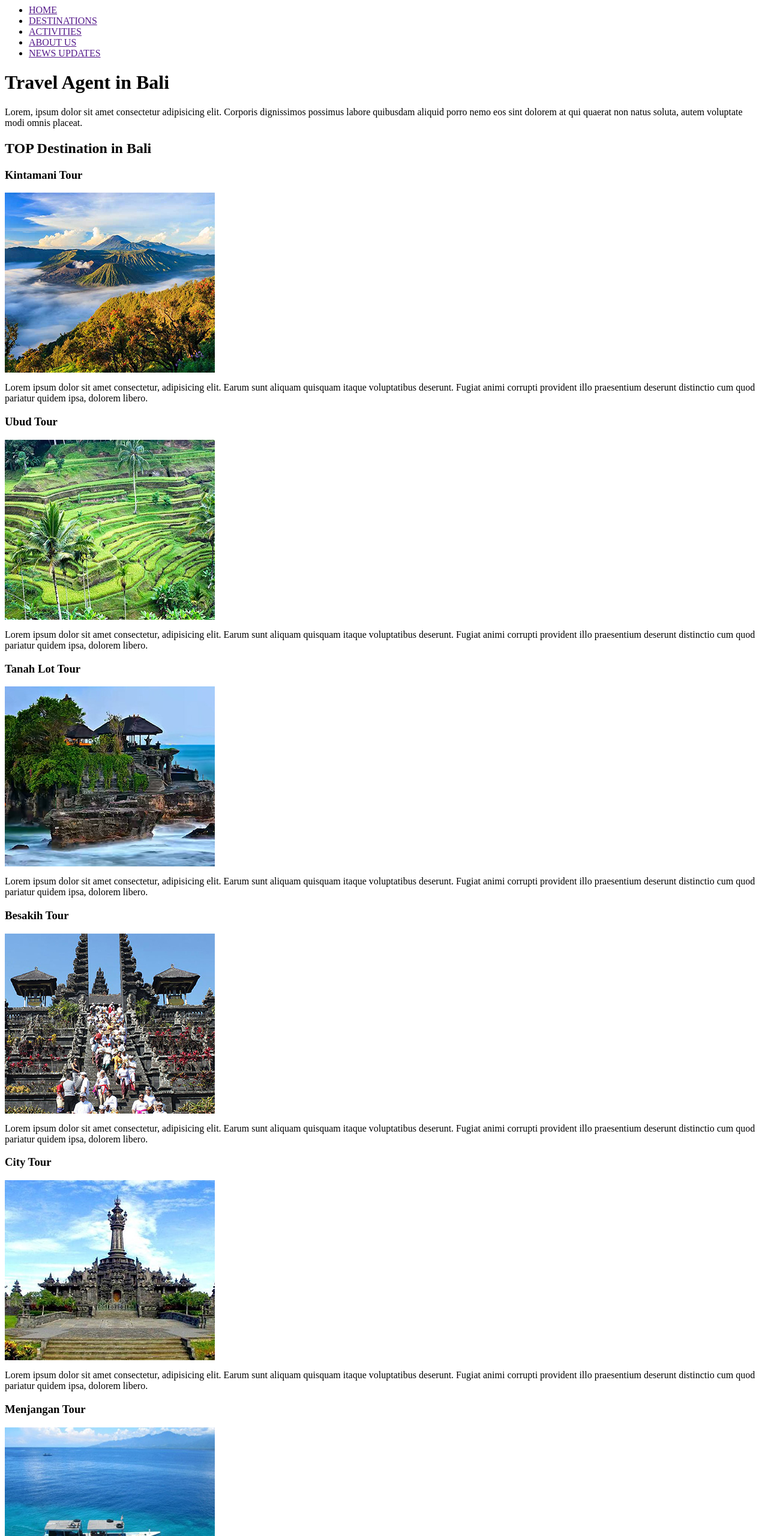
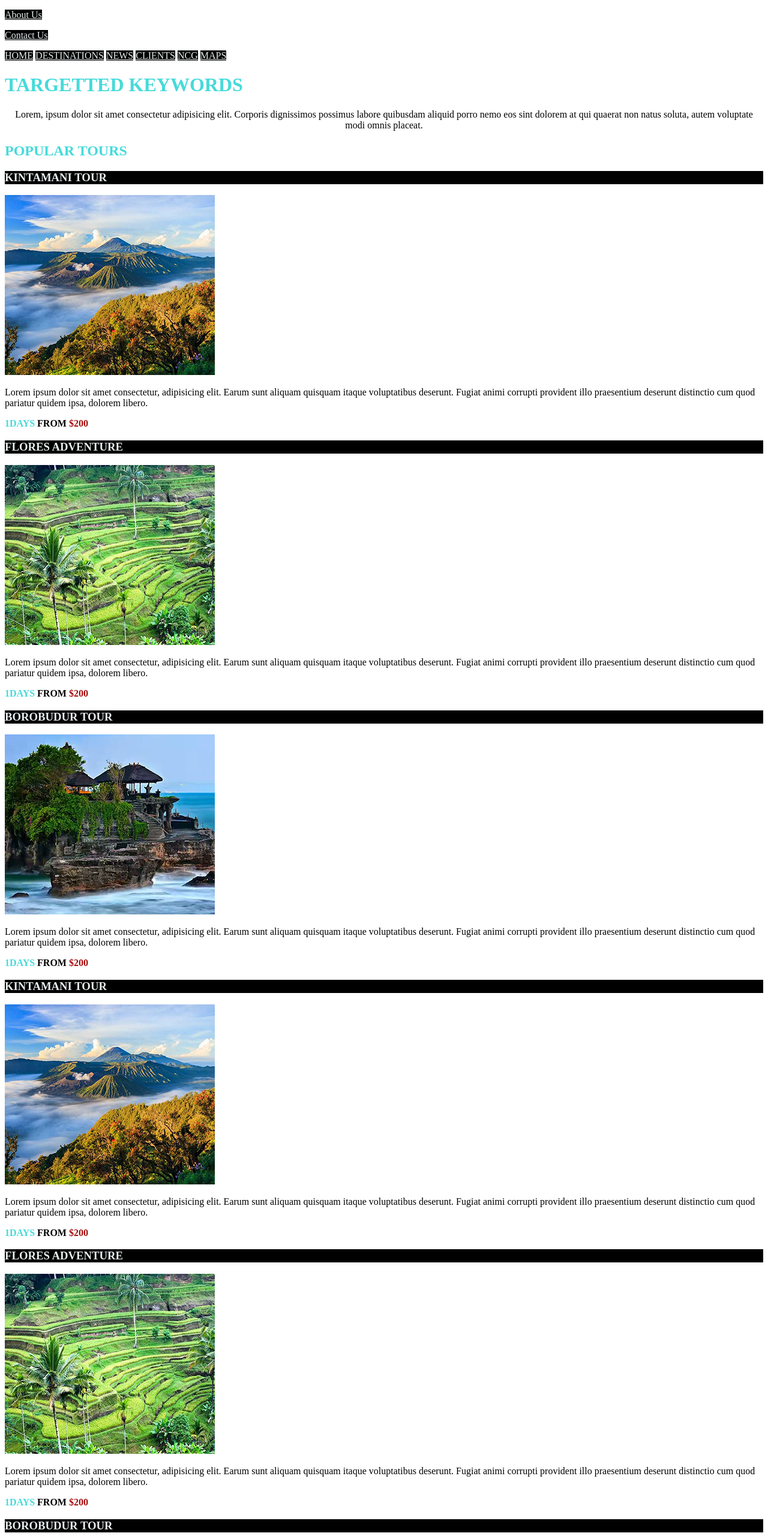
Before and after one commit to chendyws/WebsiteExercise, a plain HTML site: page index.html in a window 1280 px wide. Shown: the top 2560 px of the page at 60% size. Drawn offline with Linux system fonts and the light colour scheme.

Commit message:
second exercise

```diff
--- /dev/null
+++ b/assets/css/style.css
@@ -0,0 +1,42 @@
+@charset "utf-8";
+/* CSS Document */
+
+.text-white {
+    color: rgb(231, 238, 238);
+}
+
+.text-blue {
+    color: rgb(70, 218, 218);
+}
+
+.text-red {
+    color: rgb(168, 10, 10);
+}
+
+.text-center{
+	text-align: center;
+}
+
+.bg-black{
+	background-color: black;
+}
+
+.bg-white{
+	background-color: rgb(231, 238, 238);
+}
+
+.bg-blue{
+	background-color: blue;
+}
+
+.bold{
+	font-weight: bold;
+}
+
+.underline{
+	text-decoration: underline;
+}
+
+.italic{
+	font-style: italic;
+}
--- a/index.html
+++ b/index.html
@@ -1,72 +1,83 @@
+<!doctype html>
+
 <html>
 
     <head>
         <title>Suares Bali Tour and Travel</title>
         <meta name="Description" content="Suares Bali Tour and Travel is a Travel Agent in Bali">
-
+        <link rel="stylesheet" type="text/css" href="assets/css/style.css">
     </head>
 
     <body>
-        <ul>
-            <li><a href="">HOME</a></li>
-            <li><a href="">DESTINATIONS</a></li>
-            <li><a href="">ACTIVITIES</a></li>
-            <li><a href="">ABOUT US</a></li>
-            <li><a href="">NEWS UPDATES</a></li>
-        </ul>
-
-        <h1>Travel Agent in Bali</h1>
-
-        <p>Lorem, ipsum dolor sit amet consectetur adipisicing elit. Corporis dignissimos possimus labore quibusdam aliquid porro nemo eos sint dolorem at qui quaerat non natus soluta, autem voluptate modi omnis placeat.</p>
-
-        <h2>TOP Destination in Bali</h2>
+            <p><a class="text-white bg-black" href="">About Us</a></p>
+            <p><a class="text-white bg-black" href="">Contact Us</a></p>
+            <a class="text-white bg-black" href="">HOME</a>
+            <a class="text-white bg-black" href="">DESTINATIONS</a>
+            <a class="text-white bg-black" href="">NEWS</a>
+            <a class="text-white bg-black" href="">CLIENTS</a>
+            <a class="text-white bg-black" href="">NCG</a>
+            <a class="text-white bg-black" href="">MAPS</a>
 
 
-        <h3>Kintamani Tour</h3>
+
+        <h1 class="text-blue">TARGETTED KEYWORDS</h1>
+
+        <p class="text-center">Lorem, ipsum dolor sit amet consectetur adipisicing elit. Corporis dignissimos possimus labore quibusdam aliquid porro nemo eos sint dolorem at qui quaerat non natus soluta, autem voluptate modi omnis placeat.</p>
+
+        <h2 class="text-blue">POPULAR TOURS</h2>
+
+
+        <h3 class="text-white bg-black">KINTAMANI TOUR</h3>
+        <img src="assets/images/kintamanitour.jpg" alt="Kintamani Tour Image">
+        <p>Lorem ipsum dolor sit amet consectetur, adipisicing elit. Earum sunt aliquam quisquam itaque voluptatibus deserunt. Fugiat animi corrupti provident illo praesentium deserunt distinctio cum quod pariatur quidem ipsa, dolorem libero.</p>
+        <P><span class="text-blue bold">1DAYS</span> <span class="bold">FROM</span>  <span class="text-red bold">$200</span></P>
+
+        <h3 class="text-white bg-black">FLORES ADVENTURE</h3>
+        <img src="assets/images/ubudtour.jpg" alt="Ubud Tour Image">
+        <p>Lorem ipsum dolor sit amet consectetur, adipisicing elit. Earum sunt aliquam quisquam itaque voluptatibus deserunt. Fugiat animi corrupti provident illo praesentium deserunt distinctio cum quod pariatur quidem ipsa, dolorem libero.</p>
+        <P><span class="text-blue bold">1DAYS</span> <span class="bold">FROM</span>  <span class="text-red bold">$200</span></P>
+
+        <h3 class="text-white bg-black">BOROBUDUR TOUR</h3>
+        <img src="assets/images/tanahlottour.jpg" alt="Tanah Lot Tour">
+        <p>Lorem ipsum dolor sit amet consectetur, adipisicing elit. Earum sunt aliquam quisquam itaque voluptatibus deserunt. Fugiat animi corrupti provident illo praesentium deserunt distinctio cum quod pariatur quidem ipsa, dolorem libero.</p>
+        <P><span class="text-blue bold">1DAYS</span> <span class="bold">FROM</span>  <span class="text-red bold">$200</span></P>
+
+        <h3 class="text-white bg-black">KINTAMANI TOUR</h3>
+        <img src="assets/images/kintamanitour.jpg" alt="Kintamani Tour Image">
+        <p>Lorem ipsum dolor sit amet consectetur, adipisicing elit. Earum sunt aliquam quisquam itaque voluptatibus deserunt. Fugiat animi corrupti provident illo praesentium deserunt distinctio cum quod pariatur quidem ipsa, dolorem libero.</p>
+        <P><span class="text-blue bold">1DAYS</span> <span class="bold">FROM</span>  <span class="text-red bold">$200</span></P>
+
+        <h3 class="text-white bg-black">FLORES ADVENTURE</h3>
+        <img src="assets/images/ubudtour.jpg" alt="Ubud Tour Image">
+        <p>Lorem ipsum dolor sit amet consectetur, adipisicing elit. Earum sunt aliquam quisquam itaque voluptatibus deserunt. Fugiat animi corrupti provident illo praesentium deserunt distinctio cum quod pariatur quidem ipsa, dolorem libero.</p>
+        <P><span class="text-blue bold">1DAYS</span> <span class="bold">FROM</span>  <span class="text-red bold">$200</span></P>
+
+        <h3 class="text-white bg-black">BOROBUDUR TOUR</h3>
+        <img src="assets/images/tanahlottour.jpg" alt="Tanah Lot Tour">
+        <p>Lorem ipsum dolor sit amet consectetur, adipisicing elit. Earum sunt aliquam quisquam itaque voluptatibus deserunt. Fugiat animi corrupti provident illo praesentium deserunt distinctio cum quod pariatur quidem ipsa, dolorem libero.</p>
+        <P><span class="text-blue bold">1DAYS</span> <span class="bold">FROM</span>  <span class="text-red bold">$200</span></P>
+
+        <h2 class="text-blue underline">RECOMMENDED TOUR DESTINATIONS</h2>
+
+        <h3 class="text-white bg-black">KINTAMANI TOUR</h3>
         <img src="assets/images/kintamanitour.jpg" alt="Kintamani Tour Image">
         <p>Lorem ipsum dolor sit amet consectetur, adipisicing elit. Earum sunt aliquam quisquam itaque voluptatibus deserunt. Fugiat animi corrupti provident illo praesentium deserunt distinctio cum quod pariatur quidem ipsa, dolorem libero.</p>
 
-        <h3>Ubud Tour</h3>
-        <img src="assets/images/ubudtour.jpg" alt="Ubud Tour Image">
+        <h3 class="text-white bg-black">KINTAMANI TOUR</h3>
+        <img src="assets/images/kintamanitour.jpg" alt="Kintamani Tour Image">
         <p>Lorem ipsum dolor sit amet consectetur, adipisicing elit. Earum sunt aliquam quisquam itaque voluptatibus deserunt. Fugiat animi corrupti provident illo praesentium deserunt distinctio cum quod pariatur quidem ipsa, dolorem libero.</p>
 
-        <h3>Tanah Lot Tour</h3>
-        <img src="assets/images/tanahlottour.jpg" alt="Tanah Lot Tour">
+        <h3 class="text-white bg-black">KINTAMANI TOUR</h3>
+        <img src="assets/images/kintamanitour.jpg" alt="Kintamani Tour Image">
         <p>Lorem ipsum dolor sit amet consectetur, adipisicing elit. Earum sunt aliquam quisquam itaque voluptatibus deserunt. Fugiat animi corrupti provident illo praesentium deserunt distinctio cum quod pariatur quidem ipsa, dolorem libero.</p>
 
-        <h3>Besakih Tour</h3>
-        <img src="assets/images/besakihtour.jpg" alt="Besakih Tour">
-        <p>Lorem ipsum dolor sit amet consectetur, adipisicing elit. Earum sunt aliquam quisquam itaque voluptatibus deserunt. Fugiat animi corrupti provident illo praesentium deserunt distinctio cum quod pariatur quidem ipsa, dolorem libero.</p>
 
-        <h3>City Tour</h3>
-        <img src="assets/images/citytour.jpg" alt="City Tour">
-        <p>Lorem ipsum dolor sit amet consectetur, adipisicing elit. Earum sunt aliquam quisquam itaque voluptatibus deserunt. Fugiat animi corrupti provident illo praesentium deserunt distinctio cum quod pariatur quidem ipsa, dolorem libero.</p>
+        <h2 class="text-blue">WHAT OUR CLIENTS SAY</h2>
 
-        <h3>Menjangan Tour</h3>
-        <img src="assets/images/menjangantour.jpg" alt="Menjangan Tour">
-        <p>Lorem ipsum dolor sit amet consectetur, adipisicing elit. Earum sunt aliquam quisquam itaque voluptatibus deserunt. Fugiat animi corrupti provident illo praesentium deserunt distinctio cum quod pariatur quidem ipsa, dolorem libero.</p>
+        <h2 class="text-white bg-blue">NEWS UPDATES</h2>
 
-        <h2>Favorite Activities in Bali</h2>
-
-        <h3>Watersport</h3>
-        <img src="assets/images/watersport.jpg" alt="Watersport Image">
-        <p>Lorem ipsum dolor sit amet consectetur, adipisicing elit. Earum sunt aliquam quisquam itaque voluptatibus deserunt. Fugiat animi corrupti provident illo praesentium deserunt distinctio cum quod pariatur quidem ipsa, dolorem libero.</p>
-
-        <h3>Dinner in Jimbaran Beach</h3>
-        <img src="assets/images/dinnerjimbaran.jpg" alt="Dinner Jimbaran Image">
-        <p>Lorem ipsum dolor sit amet consectetur, adipisicing elit. Earum sunt aliquam quisquam itaque voluptatibus deserunt. Fugiat animi corrupti provident illo praesentium deserunt distinctio cum quod pariatur quidem ipsa, dolorem libero.</p>
-
-        <h3>Kecak and Fire Dance</h3>
-        <img src="assets/images/kecakdance.jpg" alt="Kecak dance Image">
-        <p>Lorem ipsum dolor sit amet consectetur, adipisicing elit. Earum sunt aliquam quisquam itaque voluptatibus deserunt. Fugiat animi corrupti provident illo praesentium deserunt distinctio cum quod pariatur quidem ipsa, dolorem libero.</p>
-
-        <h2>Testimonials</h2>
-        <p>Lorem ipsum dolor sit amet, consectetur adipisicing elit. Tenetur id sint possimus deleniti voluptatem similique dolorem unde voluptatibus explicabo corrupti earum aliquam aspernatur soluta, rerum excepturi sit minima quis? Ducimus?</p>
-
-        <h2>Gallery</h2>
-
-        <h2>News Updates</h2>
-        <p>Lorem ipsum dolor sit amet consectetur adipisicing elit. Eum similique assumenda dolor dolorum, nesciunt corrupti reiciendis accusamus facilis sed sunt libero doloremque culpa maiores necessitatibus, distinctio maxime odio repellendus alias.</p>
+        <h2 class="text-white bg-black bold">BALLI TOUR GUIDE</h2>
+        <p class="bg-black text-white">Lorem ipsum dolor sit amet consectetur adipisicing elit. Eum similique assumenda dolor dolorum, nesciunt corrupti reiciendis accusamus facilis sed sunt libero doloremque culpa maiores necessitatibus, distinctio maxime odio repellendus alias.</p>
     </body>
 
 </html>
```
Also changed, not shown: assets/images/imageheader.jpg (added).
